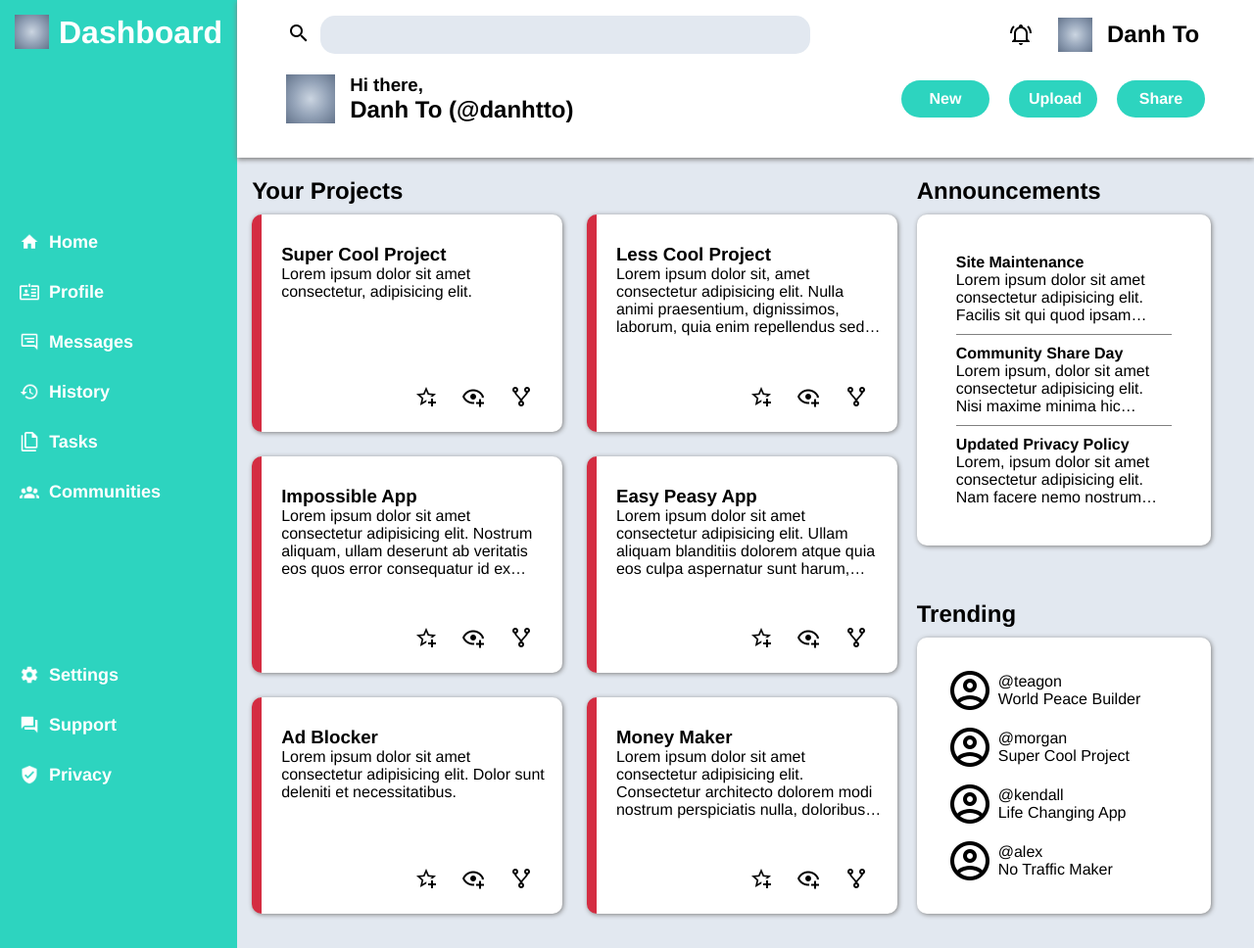
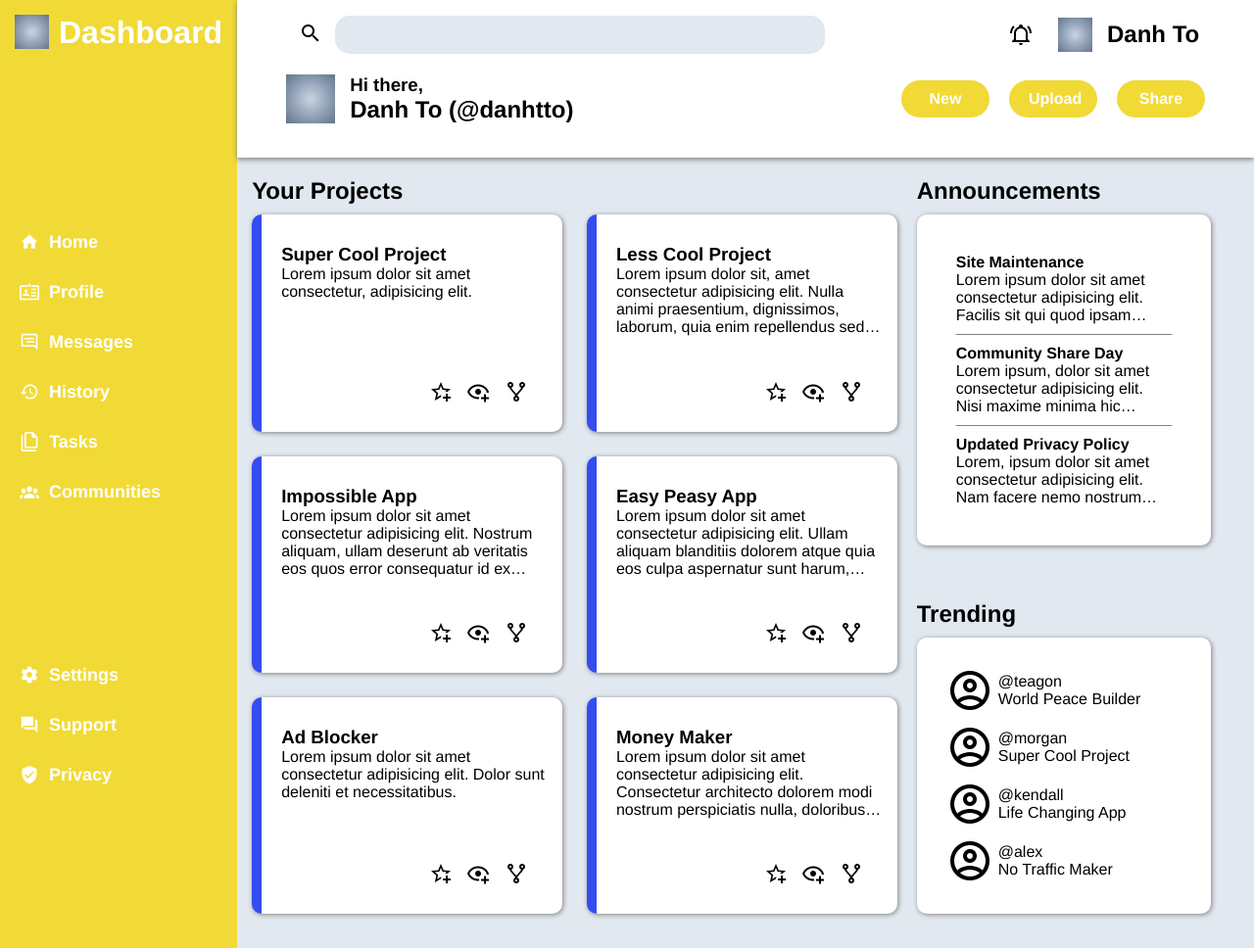
Before and after one commit to danhtto/Project-Admin-Dashboard, a plain HTML site: page index.html in a window 1280 px wide. Shown: the whole page at 98% size. Drawn offline with Linux system fonts and the light colour scheme.

Commit message:
FIXED: styling issue

```diff
--- a/index.html
+++ b/index.html
@@ -12,8 +12,10 @@
         <div class="header">
             <div class="top">
                 <div class="search-bar">
-                    <button><img src="./images/magnify.png"></button>
-                    <input type="search">
+                    <label for="search">
+                        <button><img src="./images/magnify.png"></button>
+                        <input type="search" id="search" name="search">
+                    </label>
                 </div>
                 <div class="profile-name">
                     <img src="./images/bell-ring-outline.png">
@@ -67,54 +69,54 @@
                         <h3>Super Cool Project</h3>
                         <p>Lorem ipsum dolor sit amet consectetur, adipisicing elit.</p>
                         <div class="links">
-                            <img src="./images/star-plus-outline.png" alt="star-plus-outline">
-                            <img src="./images/eye-plus-outline.png" alt="eye-plus-outline">
-                            <img src="./images/source-fork.png" alt="source-fork">
+                            <button><img src="./images/star-plus-outline.png" alt="star-plus-outline"></button>
+                            <button><img src="./images/eye-plus-outline.png" alt="eye-plus-outline"></button>
+                            <button><img src="./images/source-fork.png" alt="source-fork"></button>
                         </div>
                     </div>
                     <div class="card">
                         <h3>Less Cool Project</h3>
                         <p>Lorem ipsum dolor sit, amet consectetur adipisicing elit. Nulla animi praesentium, dignissimos, laborum, quia enim repellendus sed eaque possimus optio.</p>
                         <div class="links">
-                            <img src="./images/star-plus-outline.png" alt="star-plus-outline">
-                            <img src="./images/eye-plus-outline.png" alt="eye-plus-outline">
-                            <img src="./images/source-fork.png" alt="source-fork">
+                            <button><img src="./images/star-plus-outline.png" alt="star-plus-outline"></button>
+                            <button><img src="./images/eye-plus-outline.png" alt="eye-plus-outline"></button>
+                            <button><img src="./images/source-fork.png" alt="source-fork"></button>
                         </div>
                     </div>
                     <div class="card">
                         <h3>Impossible App</h3>
                         <p>Lorem ipsum dolor sit amet consectetur adipisicing elit. Nostrum aliquam, ullam deserunt ab veritatis eos quos error consequatur id ex voluptatum quidem.</p>
                         <div class="links">
-                            <img src="./images/star-plus-outline.png" alt="star-plus-outline">
-                            <img src="./images/eye-plus-outline.png" alt="eye-plus-outline">
-                            <img src="./images/source-fork.png" alt="source-fork">
+                            <button><img src="./images/star-plus-outline.png" alt="star-plus-outline"></button>
+                            <button><img src="./images/eye-plus-outline.png" alt="eye-plus-outline"></button>
+                            <button><img src="./images/source-fork.png" alt="source-fork"></button>
                         </div>
                     </div>
                     <div class="card">
                         <h3>Easy Peasy App</h3>
                         <p>Lorem ipsum dolor sit amet consectetur adipisicing elit. Ullam aliquam blanditiis dolorem atque quia eos culpa aspernatur sunt harum, quae architecto eum quod, soluta ipsum deleniti non voluptate hic et.</p>
                         <div class="links">
-                            <img src="./images/star-plus-outline.png" alt="star-plus-outline">
-                            <img src="./images/eye-plus-outline.png" alt="eye-plus-outline">
-                            <img src="./images/source-fork.png" alt="source-fork">
+                            <button><img src="./images/star-plus-outline.png" alt="star-plus-outline"></button>
+                            <button><img src="./images/eye-plus-outline.png" alt="eye-plus-outline"></button>
+                            <button><img src="./images/source-fork.png" alt="source-fork"></button>
                         </div>
                     </div>
                     <div class="card">
                         <h3>Ad Blocker</h3>
                         <p>Lorem ipsum dolor sit amet consectetur adipisicing elit. Dolor sunt deleniti et necessitatibus.</p>
                         <div class="links">
-                            <img src="./images/star-plus-outline.png" alt="star-plus-outline">
-                            <img src="./images/eye-plus-outline.png" alt="eye-plus-outline">
-                            <img src="./images/source-fork.png" alt="source-fork">
+                            <button><img src="./images/star-plus-outline.png" alt="star-plus-outline"></button>
+                            <button><img src="./images/eye-plus-outline.png" alt="eye-plus-outline"></button>
+                            <button><img src="./images/source-fork.png" alt="source-fork"></button>
                         </div>
                     </div>
                     <div class="card">
                         <h3>Money Maker</h3>
                         <p>Lorem ipsum dolor sit amet consectetur adipisicing elit. Consectetur architecto dolorem modi nostrum perspiciatis nulla, doloribus neque quo vel?</p>
                         <div class="links">
-                            <img src="./images/star-plus-outline.png" alt="star-plus-outline">
-                            <img src="./images/eye-plus-outline.png" alt="eye-plus-outline">
-                            <img src="./images/source-fork.png" alt="source-fork">
+                            <button><img src="./images/star-plus-outline.png" alt="star-plus-outline"></button>
+                            <button><img src="./images/eye-plus-outline.png" alt="eye-plus-outline"></button>
+                            <button><img src="./images/source-fork.png" alt="source-fork"></button>
                         </div>
                     </div>
                 </div>
--- a/style.css
+++ b/style.css
@@ -19,7 +19,7 @@ body {
 
 /* Sidebar styling */
 .sidebar {
-    background-color: #2dd4bf;
+    background-color: #F1DA35;
     color: white;
     grid-area: 1 / 1 / 3 / 2;
     display: grid;
@@ -27,6 +27,7 @@ body {
     grid-template-rows: .5fr .5fr 1fr;
     padding: 10px;
 }
+
 .sidebar li {
     list-style: none;
 }
@@ -83,12 +84,15 @@ body {
 }
 .search-bar {
     grid-column: 1 / 2 ;
-    display: grid;
-    grid-template-columns: 4% 80%;
     gap: 10px;
 
 }
+.search-bar label {
+    display: grid;
+    grid-template-columns: 50px minmax(200px,80%);
+}
 .search-bar button {
+    cursor: pointer;
     border-style: none;
     background-color: white;
 }
@@ -144,7 +148,7 @@ body {
 }
 .right .links ul li {
     border-radius: 20px;
-    background-color: #2dd4bf;
+    background-color: #F1DA35;
     padding: 10px 20px
 }
 
@@ -175,7 +179,7 @@ body {
     padding: 30px 15px 15px 20px;
     background-color: white;
     box-shadow: 1px 1px 5px gray;
-    border-inline-start: #D42D42 10px solid;
+    border-inline-start: #354CF1 10px solid;
 }
 .card .links {
     position: absolute;
@@ -185,8 +189,13 @@ body {
     margin-top: 20px;
     margin-right: 10px;
 }
+.card .links button {
+    cursor: pointer;
+    border-style: none;
+    background-color: white;
+}
 .card .links img {
-    padding-left: 20px;
+    padding: 5px;
 }
 .card p {
     overflow: hidden;
@@ -242,3 +251,8 @@ body {
     align-items: center;
     gap: 5px;
 }
+
+button:hover {
+    border: solid 1px black;
+    transition: 0.2s;
+}
```
